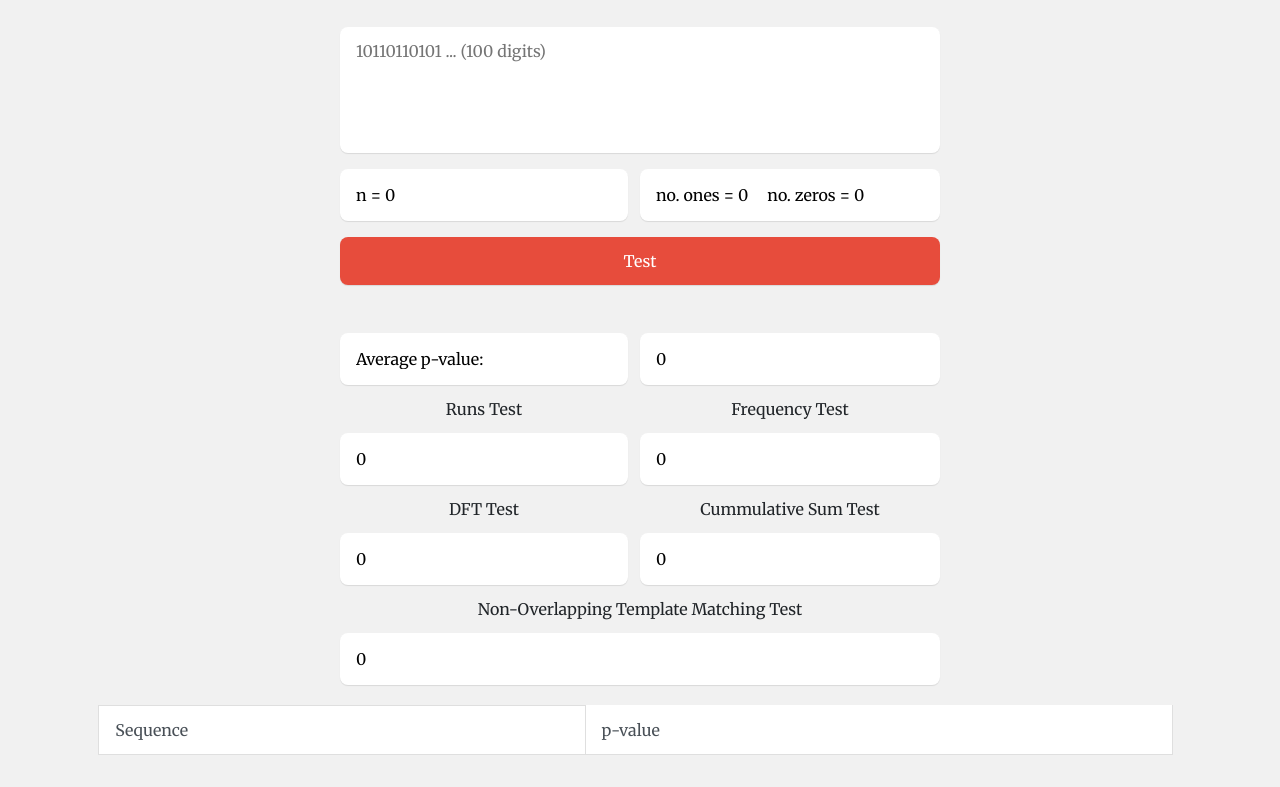
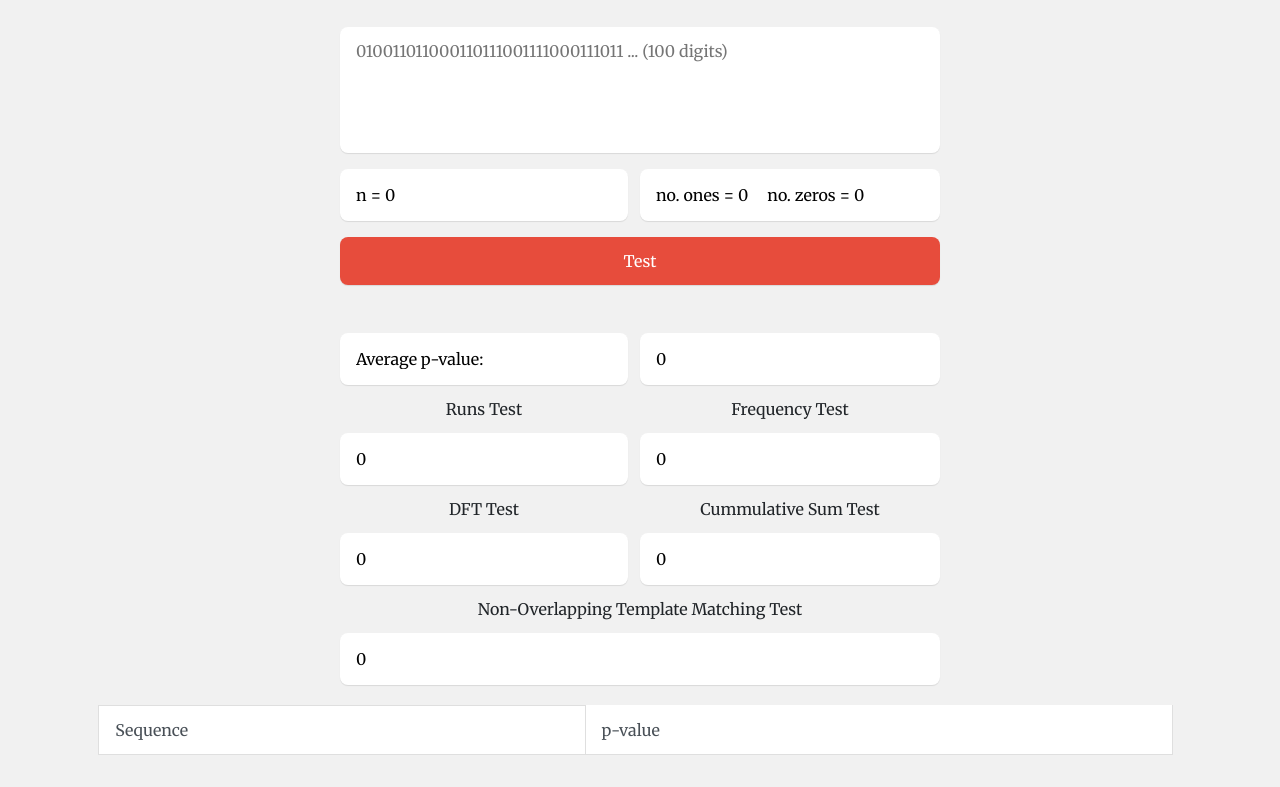
Before and after one commit to MengZe404/NIST-randomness-test-runstest, a plain HTML site: page index.html in a window 1280 px wide. Shown: the part 89-876 px from the top of the page. Drawn offline with Linux system fonts and the light colour scheme.

Commit message:
Update index.html

```diff
--- a/index.html
+++ b/index.html
@@ -23,7 +23,7 @@
   <h1> Can you deceive a computer? </h1>
   <form class="cf">
     <div class="cf">
-      <textarea name="message" type="text" id="input" placeholder="10110110101 ... (100 digits)" onkeyup="updateCount()"
+      <textarea name="message" type="text" id="input" placeholder="010011011000110111001111000111011 ... (100 digits)" onkeyup="updateCount()"
         minlength="100" maxlength="100"></textarea>
     </div>
 
```
